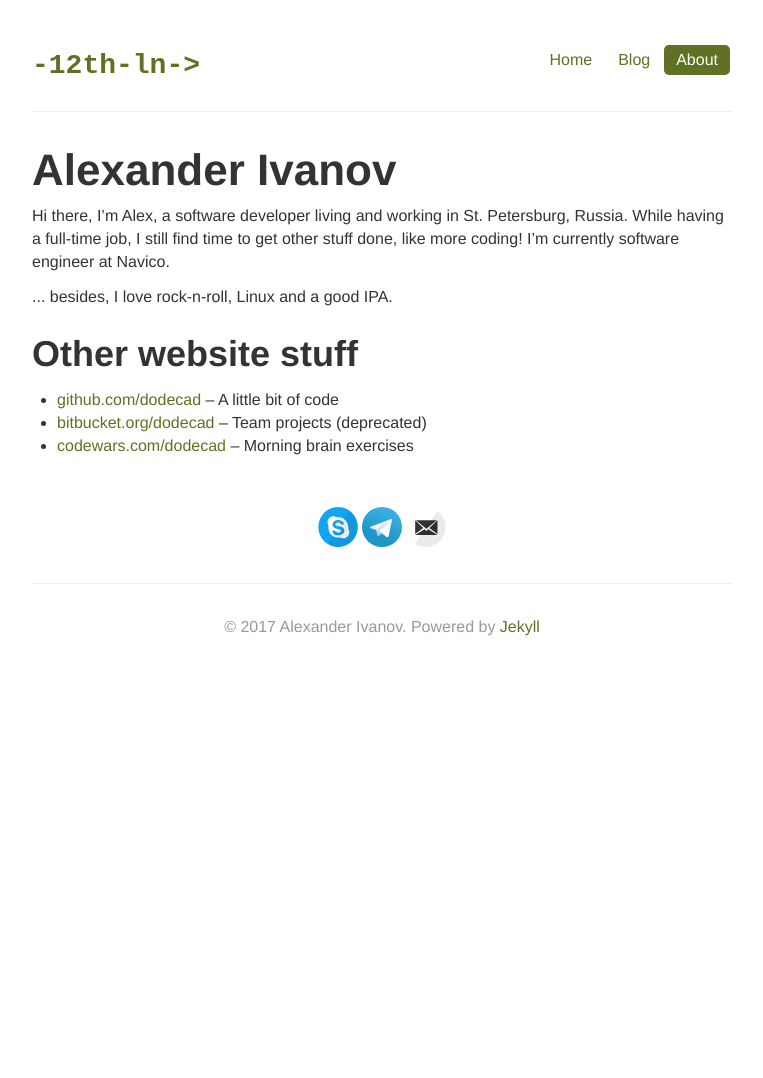
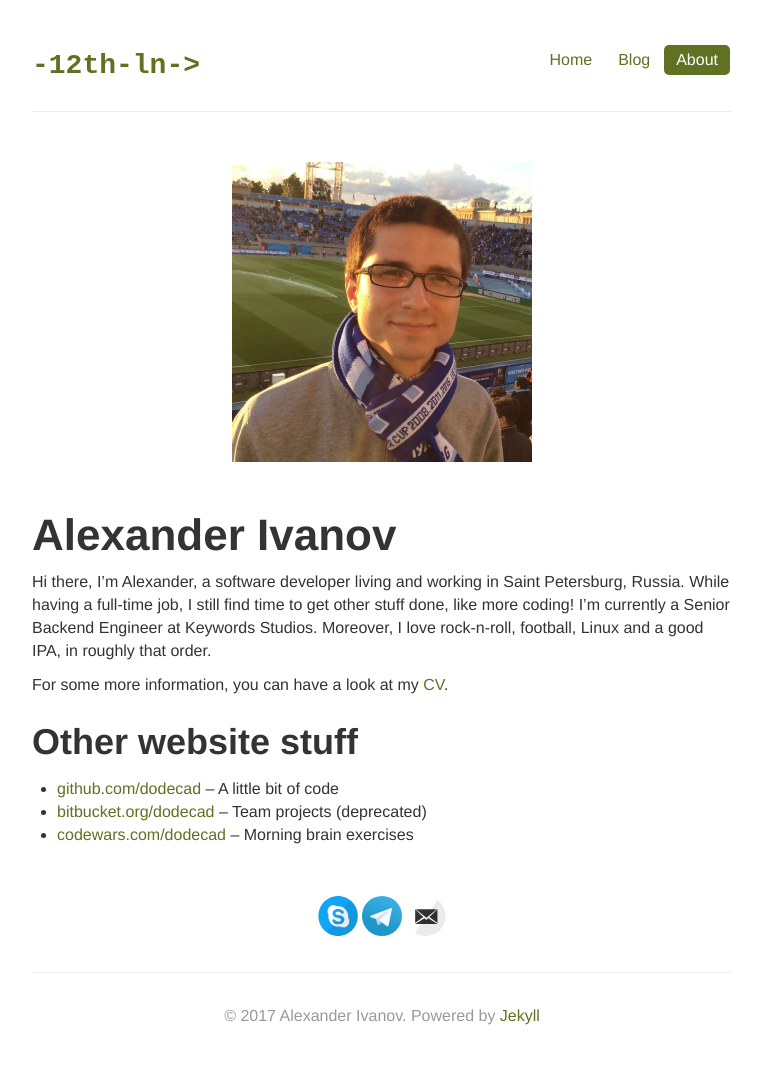
Before and after one commit to sashasyedin/twelfthlane.net, a Jekyll site: the page built from about.md, in a window 1280 px wide. Shown: the whole page, without its empty margins (258-1021 px from the left). Built offline with Jekyll 4.4.1, drawn with Linux system fonts in a browser that asks for light colours; before the commit the page ends 900 px from its top, so only the background shows below that.

Commit message:
Merge recent changes (#6)
* Modified 'exclude' section

* Added contacts

* Some cosmetic changes

* Text amendment

* New post 'Social media: time to take the next step'

* Text amendment

* Text amendment

* About info - updated

* Resume file

* New post 'ML vs ML'

```diff
--- a/about.md
+++ b/about.md
@@ -2,16 +2,18 @@
 layout: default
 title: About Alexander Ivanov
 ---
+![cassette](/images/photo.jpg){: .about-image }
+
 <h1>Alexander Ivanov</h1>
 
 <div class="row-fluid">
 	<p>
-		Hi there, I’m Alex, a software developer living and working in St. Petersburg, Russia.
+		Hi there, I’m Alexander, a software developer living and working in Saint Petersburg, Russia.
 		While having a full-time job, I still find time to get other stuff done, like more coding!
-		I’m currently software engineer at Navico.
+		I’m currently a Senior Backend Engineer at Keywords Studios. Moreover, I love rock-n-roll, football, Linux and a good IPA, in roughly that order.
 	</p>
-	<p>
-		... besides, I love rock-n-roll, Linux and a good IPA.
+	<p markdown="1">
+		For some more information, you can have a look at my [CV]({{ site.url }}/download/cv-alexander-ivanov.pdf).
 	</p>
 </div>
 
--- a/css/custom.css
+++ b/css/custom.css
@@ -89,6 +89,13 @@ h2.small {
   display: inline-block;
 }
 
+.about-image {
+  width: 300px;
+  height: auto;
+  margin: 50px auto;
+  display: block;
+}
+
 .post-image {
   width: 450px;
   height: auto;
```
Also changed, not shown: _posts/2018-04-29-ml-vs-ml.md (added, +19 -0 lines), images/photo.jpg (added), 1 other file.
